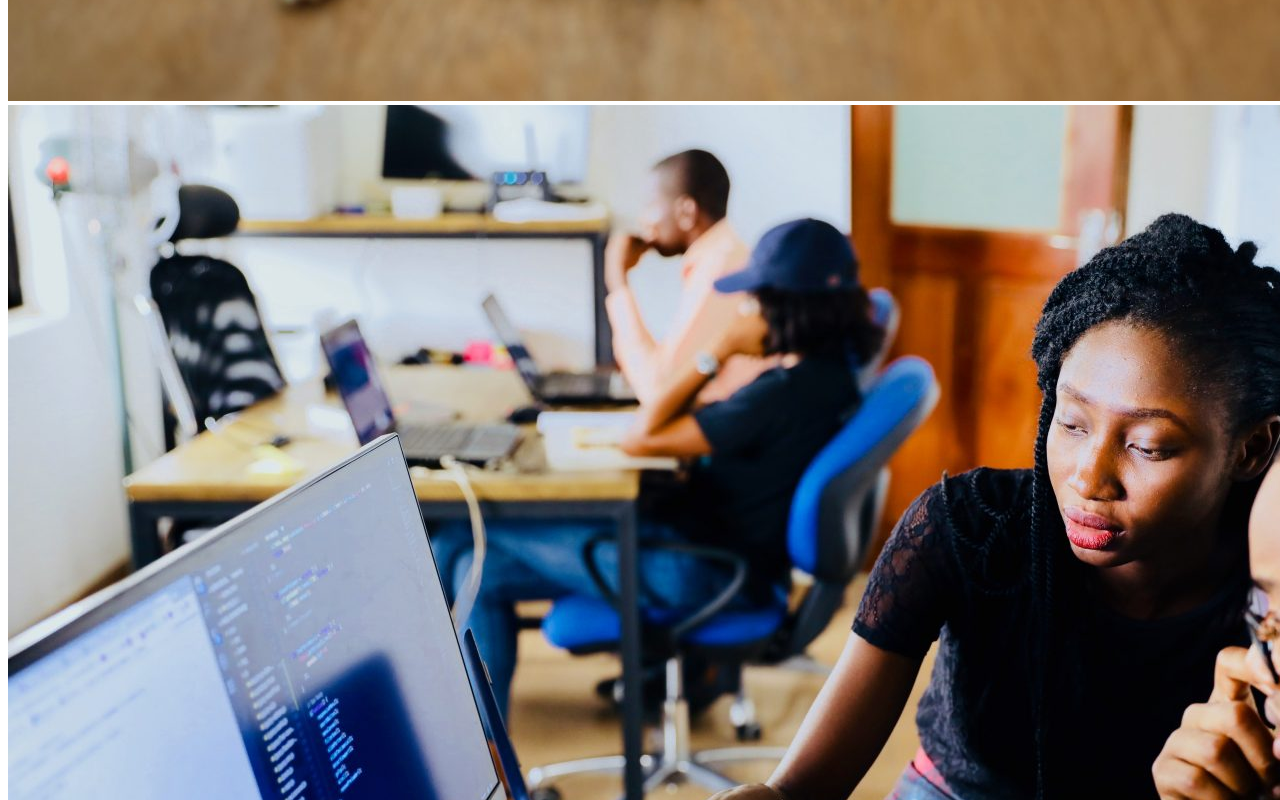
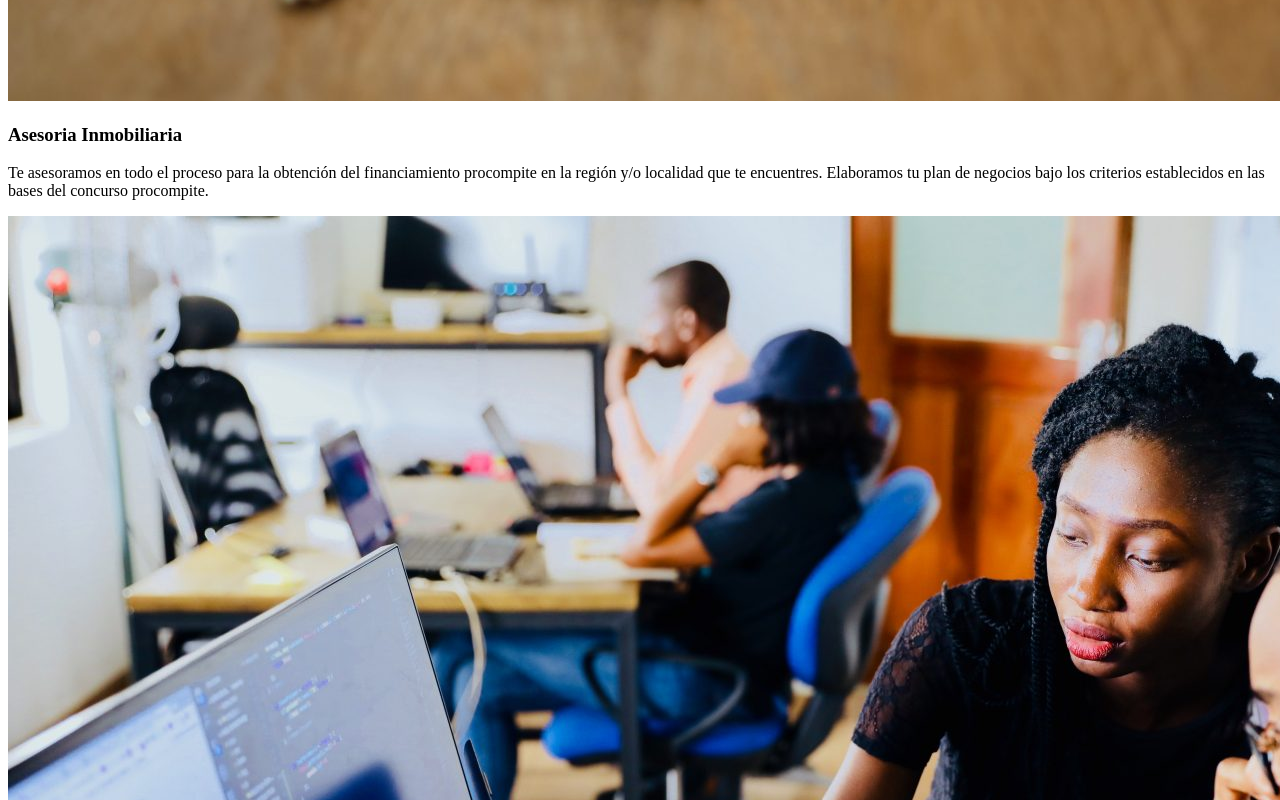
Before and after one commit to christianTordoya03/consultoria-web, a React (Create React App) app: page / in a window 1280 px wide. Shown: the part 1060-1860 px from the top of the page. Built offline with nearby package versions, Linux system fonts and the light colour scheme.

Commit message:
Add card, just need put styles

```diff
--- a/src/components/card/Card.js
+++ b/src/components/card/Card.js
@@ -9,40 +9,39 @@ import AsesoriaLegal from '../../images/asesoria-legal.jpg';
 import AsesoriaParaObtenerFinanciamientos from '../../images/asesoria-para-obtener-financiamientos.jpg';
 
 
-const imagesPhoto = [
-    AsesoriaInmobiliaria,
-    ConsultoriaTradicional,
-    ConsultoriaIntegral,
-    FinanciamientoProcompite,
-    ConsultoriaAdministrativa,
-    Factoring,
-    AsesoriaLegal,
-    AsesoriaParaObtenerFinanciamientos,
-]
+const consultoria = [
+    {   img : AsesoriaInmobiliaria,
+        casos : 'Asesoria Inmobiliaria',
+        informacion : `Te asesoramos en todo el proceso para la obtención del financiamiento procompite en la región y/o localidad que te encuentres. Elaboramos tu plan de negocios bajo los criterios establecidos en las bases del concurso procompite.`,
+    },
+    {   img : ConsultoriaTradicional,
+        casos : 'Consultoria Tradicional',
+        informacion : `-Ten un administrador a un costo accesible:
+        El servicio consiste en tener un administrador para ordenar las finanzas y proyectar los costos. Con este servicio podrás saber la situación real de tu empresa y tener proyecciones para crecer. Te ofrecemos asesoría constante y seguimiento a tus ingresos y gastos de manera semanal, realizando 2 visitas al mes para ver de manera presencial el crecimiento de tu negocio.`,
 
-const cases = [
-    'Asesoria Inmobiliaria',
-    'Consultoria Tradicional',
-    'Consultoria Integral',
-    'Financiamiento Procompite',
-    'Consultoria Administrativa',
-    'Factoring',
-    'Asesoria Legal',
-    'Asesoria para obtener Financiamientos',
-]
-
-const informaciones = {
-    asesoriaInmobiliaria: `Te asesoramos en todo el proceso para la obtención del financiamiento procompite en la región y/o localidad que te encuentres. Elaboramos tu plan de negocios bajo los criterios establecidos en las bases del concurso procompite.`,
-    consultoriaTradicional: `-Ten un administrador a un costo accesible:
+    },
+    {   img : ConsultoriaIntegral,
+        casos : 'Consultoria Integral',
+        informacion : `Nuestro servicio de Consultoría integral abarca todos los temas de tu empresa, vemos la parte legal, financiera, contable, adminstrativa, marketing y ventas. Proporcionándote un estado real sobre tu empresa y resaltando los puntos que debes mejorar para seguir creciendo. Identificamos los problemas y proponemos soluciones.`,
+    },
+    {   img : FinanciamientoProcompite,
+        casos : 'Financiamiento Procompite',
+        informacion : `Te asesoramos en todo el proceso para la obtención del financiamiento procompite en la región y/o localidad que te encuentres. Elaboramos tu plan de negocios bajo los criterios establecidos en las bases del concurso procompite.`,
+    },
+    {   img : ConsultoriaAdministrativa,
+        casos : 'Consultoria Administrativa',
+        informacion: `-Ten un administrador a un costo accesible:
         El servicio consiste en tener un administrador para ordenar las finanzas y proyectar los costos. Con este servicio podrás saber la situación real de tu empresa y tener proyecciones para crecer. Te ofrecemos asesoría constante y seguimiento a tus ingresos y gastos de manera semanal, realizando 2 visitas al mes para ver de manera presencial el crecimiento de tu negocio.`,
-    consultoriaIntegral: `Nuestro servicio de Consultoría integral abarca todos los temas de tu empresa, vemos la parte legal, financiera, contable, adminstrativa, marketing y ventas. Proporcionándote un estado real sobre tu empresa y resaltando los puntos que debes mejorar para seguir creciendo. Identificamos los problemas y proponemos soluciones.`,
-    financiamientoProcompide: `Te asesoramos en todo el proceso para la obtención del financiamiento procompite en la región y/o localidad que te encuentres. Elaboramos tu plan de negocios bajo los criterios establecidos en las bases del concurso procompite.`,
-    consultoriaAdministrativa: `-Ten un administrador a un costo accesible:
-    El servicio consiste en tener un administrador para ordenar las finanzas y proyectar los costos. Con este servicio podrás saber la situación real de tu empresa y tener proyecciones para crecer. Te ofrecemos asesoría constante y seguimiento a tus ingresos y gastos de manera semanal, realizando 2 visitas al mes para ver de manera presencial el crecimiento de tu negocio.`,
-    factoring: `Nuestro Servicio de Factoring te ofrece liquidez en 48 horas.
+    },
+    {   img : Factoring,
+        casos : 'Factoring',
+        informacion: `Nuestro Servicio de Factoring te ofrece liquidez en 48 horas.
         Contamos con Factoring Nacional para las facturas entre empresas dentro del pais.
         Y Factoring para Comercio Internacional para las Importaciones y Exportaciones.`,
-    asesoriaLegal: `Nuestro servicio de Asesoría legal te ayuda en:
+    },
+    {   img : AsesoriaLegal,
+        casos : 'Asesoria Legal',
+        informacion: `Nuestro servicio de Asesoría legal te ayuda en:
         -Negociacion de deudas ante Entidades Financieras, SAT, SUNAT y otros
         -Evitar Remates Judiciales
         -Problemas Contractuales
@@ -50,12 +49,16 @@ const informaciones = {
         -Recuperación de cartera morosa.
         -Registro de Marca y nombre comercial
         -Patentes`,
-    asesoriaFinanciera: `Nuestro servicio te ayuda a obtener FINANCIAMIENTO para :
+    },
+    {   img : AsesoriaParaObtenerFinanciamientos,
+        casos : 'Asesoria para obtener Financiamientos',
+        informacion: `Nuestro servicio te ayuda a obtener FINANCIAMIENTO para :
         -Leasing (vehicular, Maquinaria y Equipos).
         -Compra de local comercial o industrial.
         -Compra de Terreno comercial o industrial.
         -Capital de Trabajo.`,
-}
+    },
+]
 
 
 const Card = () => {
@@ -63,8 +66,18 @@ const Card = () => {
         <div>
             <div>
                 {
-                    imagesPhoto.map( image => (
-                        <img key={image} src={image} alt="images about cases"/>
+                    consultoria.map( ({img, casos, informacion}) => (
+                        <div key={casos}>
+                            <div>
+                                <img src={img} alt={casos}/>
+                            </div>
+                            <div>
+                                <h3>{casos}</h3>
+                                <div>
+                                    <p>{informacion}</p>
+                                </div>
+                            </div>
+                        </div>
                     ))
                 }
             </div>
```
Lines whose indentation alone changed are shown as unchanged.
